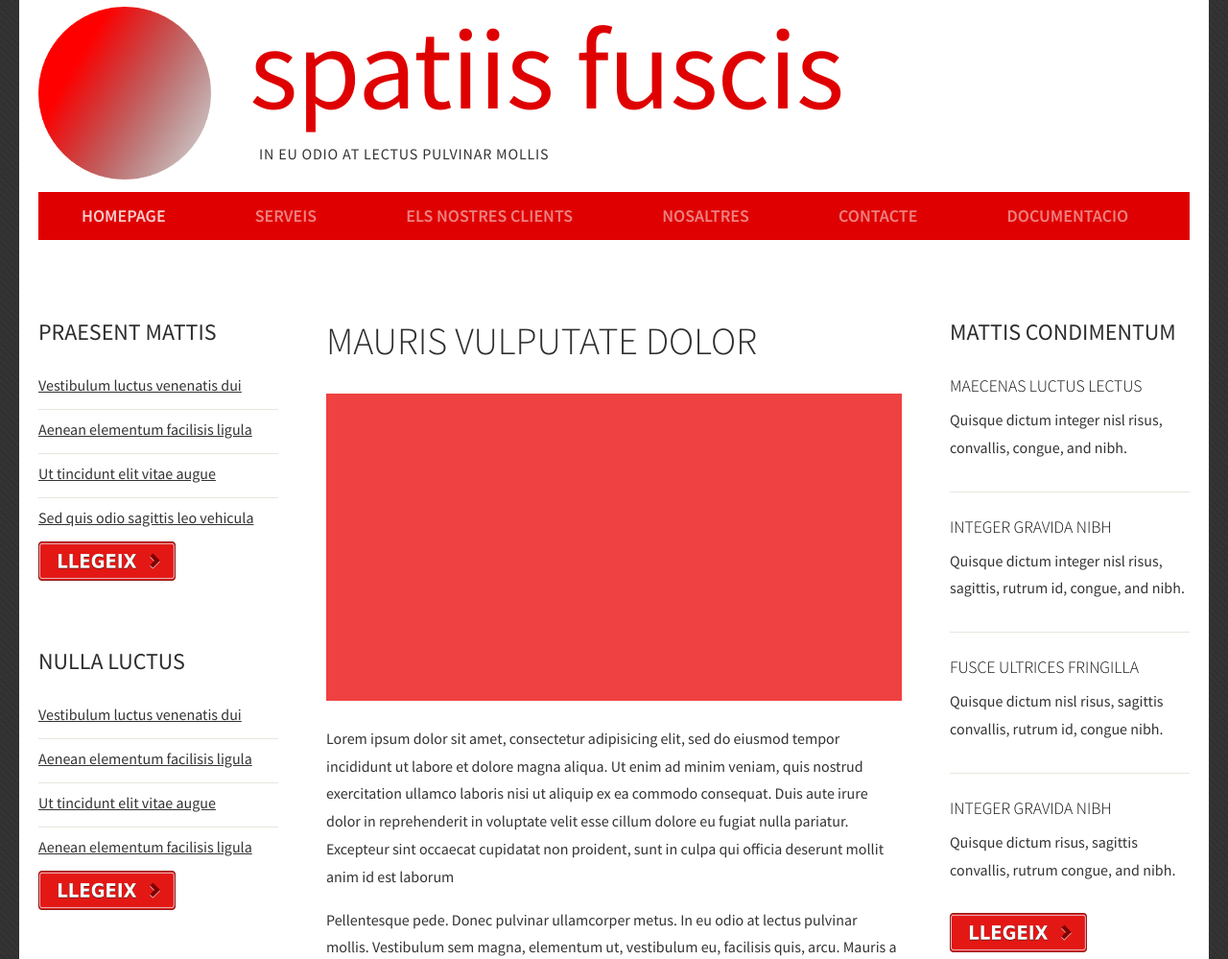
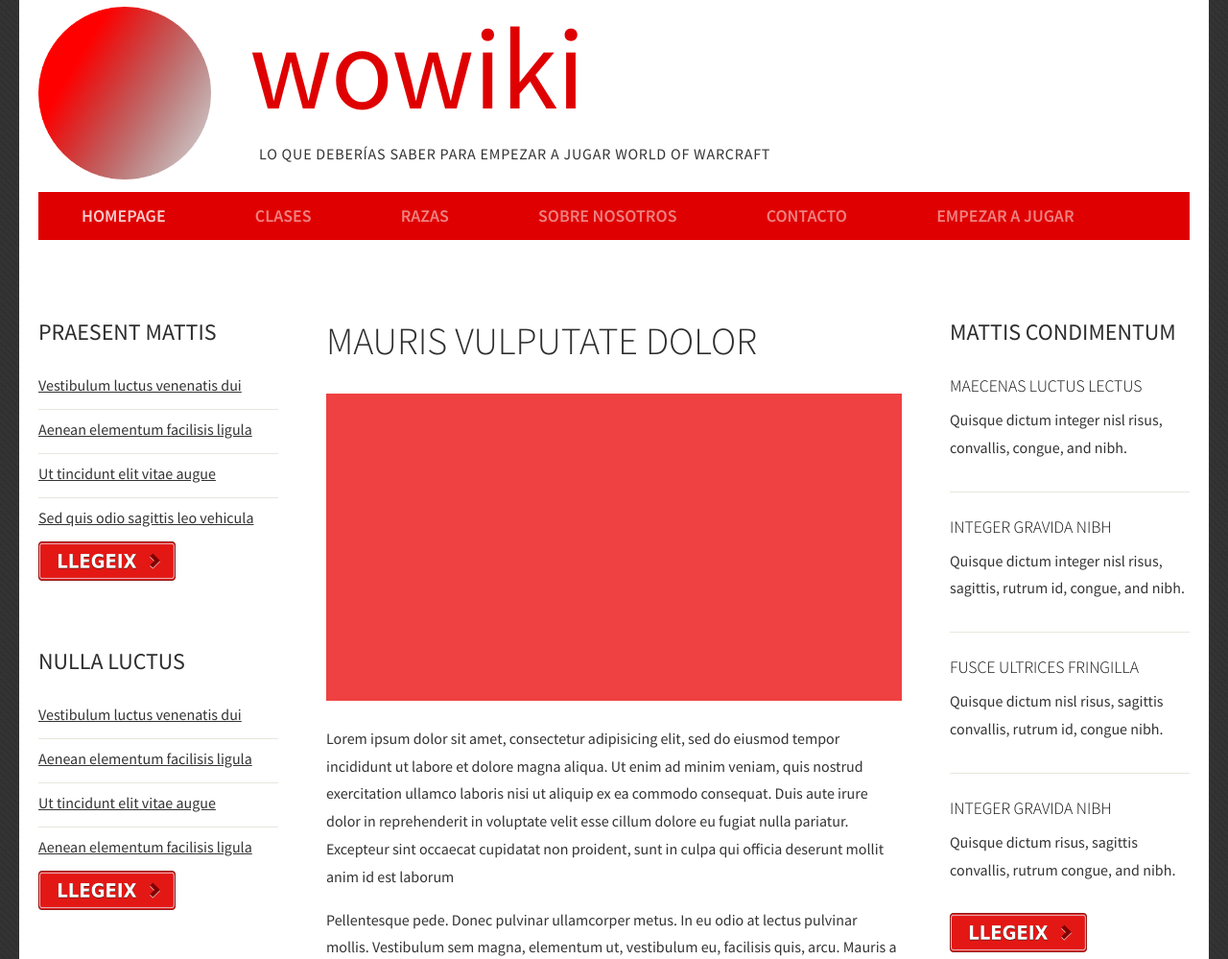
Before and after one commit to diMorillas/WoWiki, a plain HTML site: page spatiis fuscis/index.html in a window 1280 px wide. Shown: the top 999 px of the page at 96% size. Drawn offline with Linux system fonts and the light colour scheme; a web font is replaced by a local one.

```diff
--- a/spatiis fuscis/index.html
+++ b/spatiis fuscis/index.html
@@ -20,18 +20,18 @@
 				<p><img src="images/logo.png" width="180" height="180" alt="" /></p>
 			</div>
 			<div id="logo">
-				<h1>spatiis fuscis</h1>
-				<p> In eu odio at lectus pulvinar mollis</p>
+				<h1>WoWiki</h1>
+				<p>Lo que deberías saber para empezar a jugar World of Warcraft</p>
 			</div>
 		</div>
 		<div id="menu" class="container">
 			<ul>
 				<li class="current_page_item"><a href="#" accesskey="1" title="">Homepage</a></li>
-				<li><a href="#" accesskey="1" title="">Serveis</a></li>
-				<li><a href="#" accesskey="2" title="">Els nostres Clients</a></li>
-				<li><a href="#" accesskey="3" title="">Nosaltres</a></li>
-				<li><a href="#" accesskey="4" title="">Contacte</a></li>
-				<li><a href="#" accesskey="5" title="">Documentacio</a></li>
+				<li><a href="#" accesskey="1" title="">Clases</a></li>
+				<li><a href="#" accesskey="2" title="">Razas</a></li>
+				<li><a href="#" accesskey="3" title="">Sobre Nosotros</a></li>
+				<li><a href="#" accesskey="4" title="">Contacto</a></li>
+				<li><a href="#" accesskey="5" title="">Empezar a jugar</a></li>
 			</ul>
 		</div>
 	</div>
@@ -99,7 +99,7 @@
 	<div id="portfolio-wrapper">
 		<div id="portfolio" class="container">
 			<div class="title">
-				<h2>Idea non stupri</h2>
+				<h2>Clases</h2>
 				<span class="byline">Integer sit amet pede vel arcu aliquet pretium</span>
 				<div id="animated-img">
 					<img src="images/animated_time_3.png" width="100" height="" alt="" />
```
Also changed, not shown: 1 other file.
